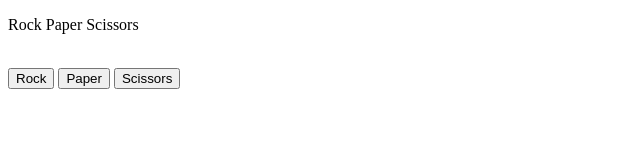
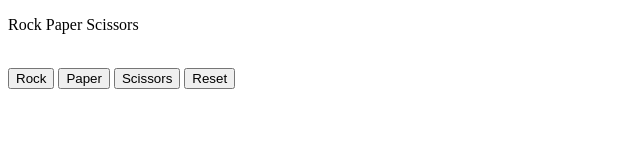
Before and after one commit to ShahriarAlamAyan/RPS-JS, a plain HTML site: page index.html in a window 1280 px wide. Shown: the whole page, without its empty margins (0-640 px from the left). Drawn offline with Linux system fonts and the light colour scheme.

Commit message:
reset button added

```diff
--- a/index.html
+++ b/index.html
@@ -17,6 +17,11 @@
     <button onclick="
     playGame('Scissors')
     ">Scissors</button>
+    <button onclick="
+    score.win = 0
+    score.lose = 0
+    score.tie = 0">
+    Reset</button>
 <script src="script.js"></script>
 </body>
 </html>
```
